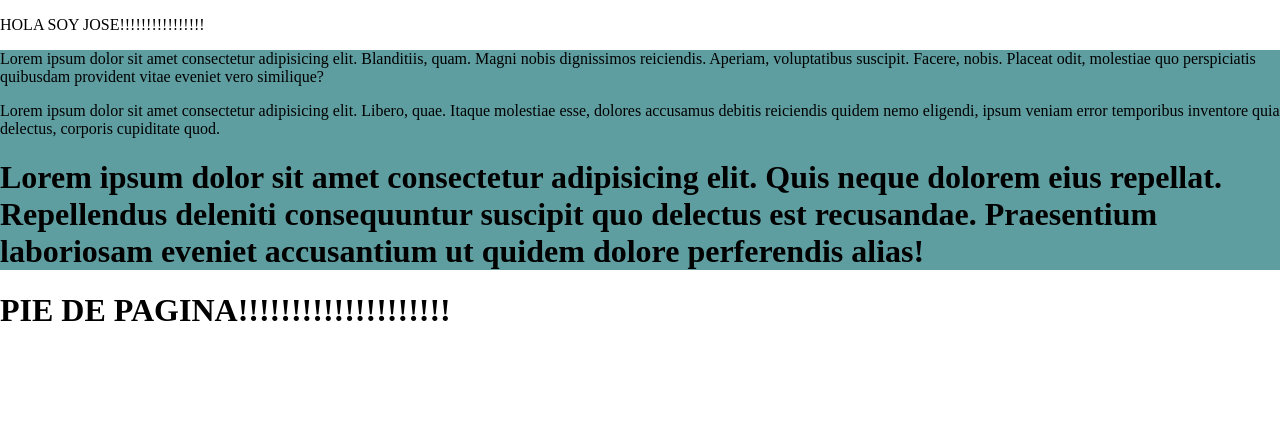
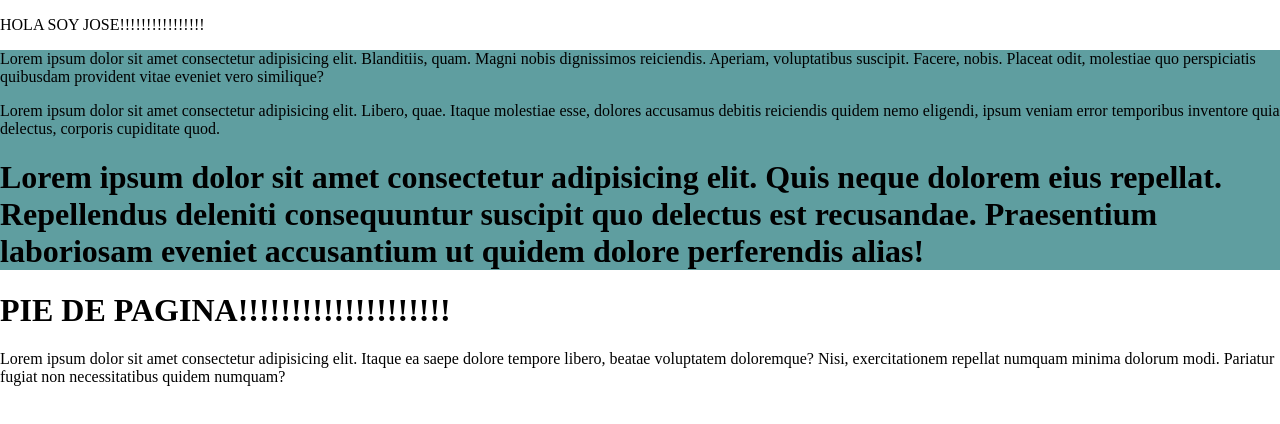
Before and after one commit to jdevid72/Curso_Platzi, a plain HTML site: page index.html in a window 1280 px wide. Drawn offline with Linux system fonts and the light colour scheme.

Commit message:
Se agrego texto a pie de pagina

```diff
--- a/index.html
+++ b/index.html
@@ -28,6 +28,7 @@
     <div class="footer">
         <footer>
             <h1>PIE DE PAGINA!!!!!!!!!!!!!!!!!!!!</h1>
+            <p>Lorem ipsum dolor sit amet consectetur adipisicing elit. Itaque ea saepe dolore tempore libero, beatae voluptatem doloremque? Nisi, exercitationem repellat numquam minima dolorum modi. Pariatur fugiat non necessitatibus quidem numquam?</p>
         </footer>
     </div>
     <script src="main.js"></script>
```
